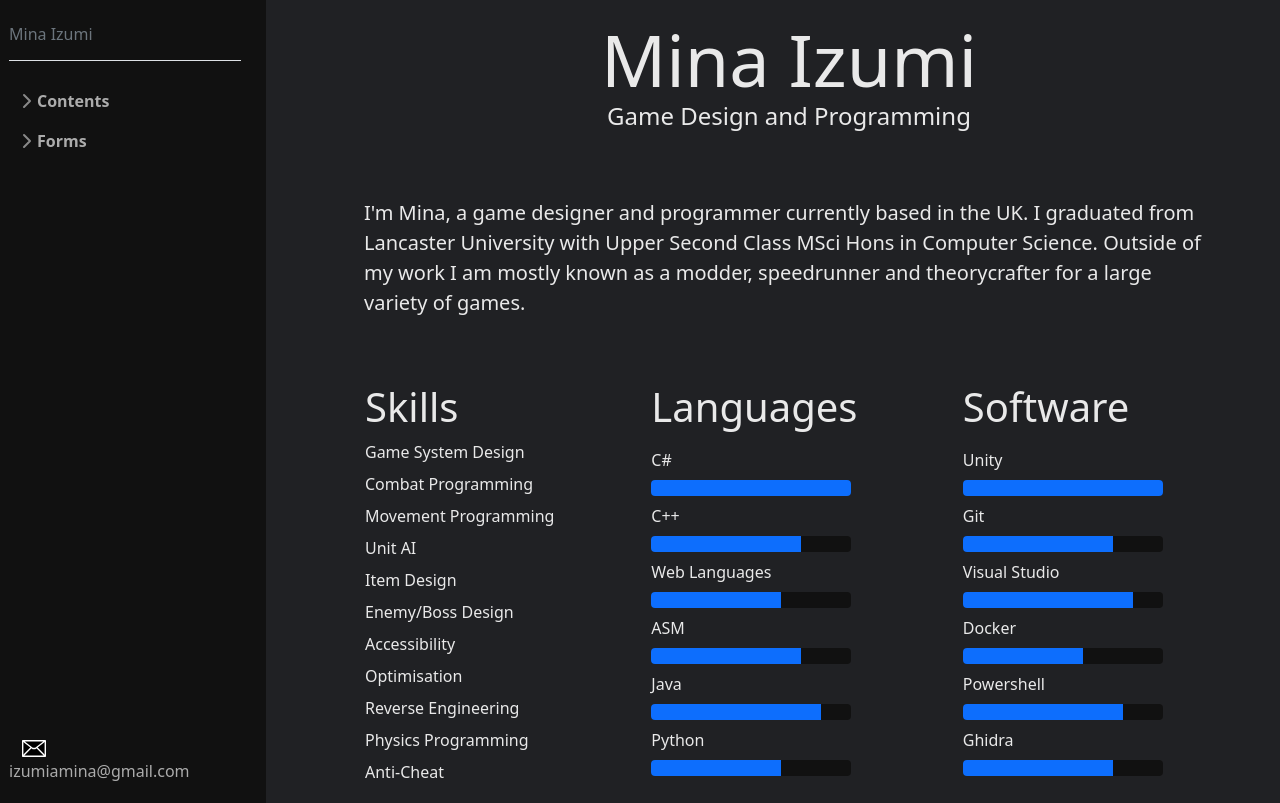
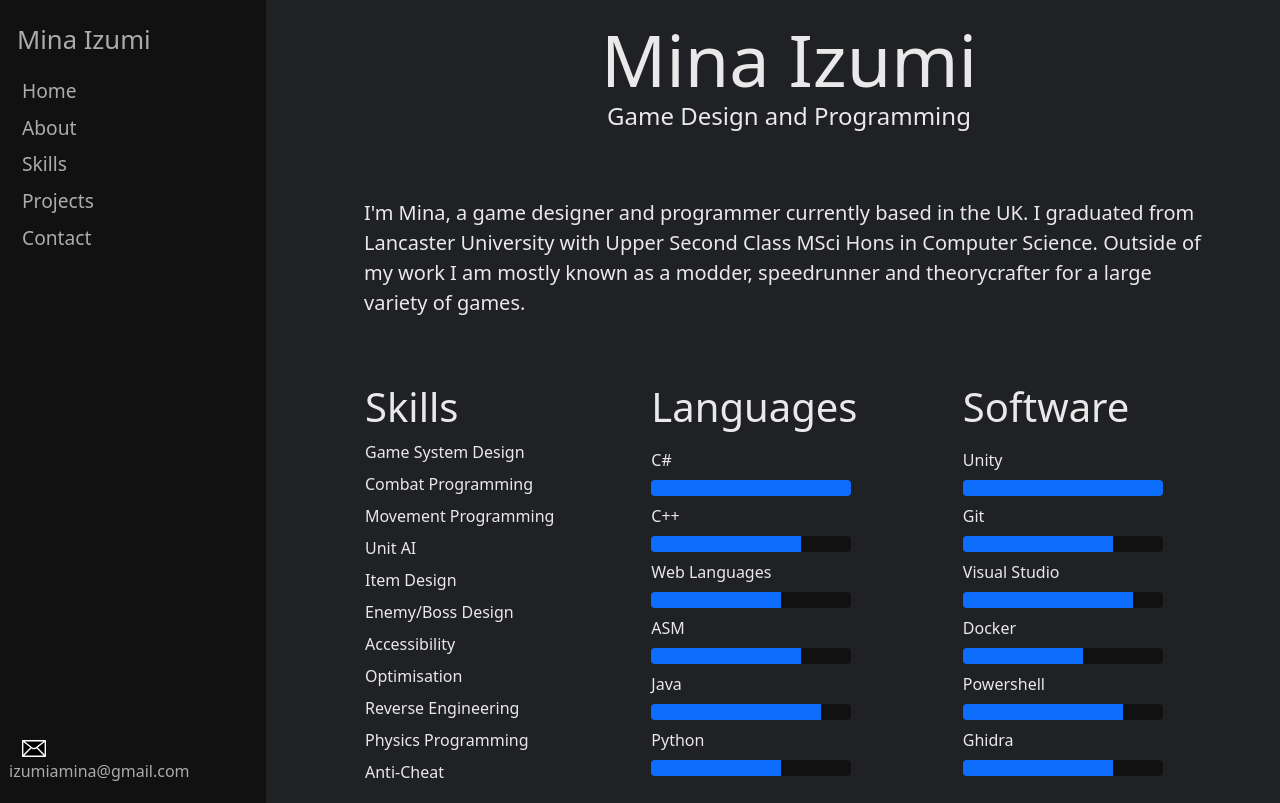
Before and after one commit to minaizumi/minaizumi.github.io, a plain HTML site: page index.html in a window 1280 px wide. Shown: the top 803 px of the page. Drawn offline with nearby package versions, Linux system fonts and the light colour scheme.

Commit message:
Updated nav panel

```diff
--- a/index.html
+++ b/index.html
@@ -41,28 +41,15 @@
     <table class="aside-container">
         <tr>
             <td valign="top">
-                <h2 class="h6 pt-4 pb-3 mb-4 border-bottom">Mina Izumi</h2>
+                <h2 class="h6 pt-4 pb-2 mb-2 nav-header">Mina Izumi</h2>
                 <nav class="small" id="toc">
-                    <ul class="list-unstyled">
+                    <ul class="list-unstyled nav-list">
                         <li class="my-2">
-                            <button class="btn d-inline-flex align-items-center collapsed" data-bs-toggle="collapse" aria-expanded="false" data-bs-target="#contents-collapse" aria-controls="contents-collapse">Contents</button>
-                            <ul class="list-unstyled ps-3 collapse" id="contents-collapse">
-                                <li><a class="d-inline-flex align-items-center rounded" href="#typography">Typography</a></li>
-                                <li><a class="d-inline-flex align-items-center rounded" href="#images">Images</a></li>
-                                <li><a class="d-inline-flex align-items-center rounded" href="#tables">Tables</a></li>
-                                <li><a class="d-inline-flex align-items-center rounded" href="#figures">Figures</a></li>
-                            </ul>
-                        </li>
-                        <li class="my-2">
-                            <button class="btn d-inline-flex align-items-center collapsed" data-bs-toggle="collapse" aria-expanded="false" data-bs-target="#forms-collapse" aria-controls="forms-collapse">Forms</button>
-                            <ul class="list-unstyled ps-3 collapse" id="forms-collapse">
-                                <li><a class="d-inline-flex align-items-center rounded" href="#overview">Overview</a></li>
-                                <li><a class="d-inline-flex align-items-center rounded" href="#disabled-forms">Disabled forms</a></li>
-                                <li><a class="d-inline-flex align-items-center rounded" href="#sizing">Sizing</a></li>
-                                <li><a class="d-inline-flex align-items-center rounded" href="#input-group">Input group</a></li>
-                                <li><a class="d-inline-flex align-items-center rounded" href="#floating-labels">Floating labels</a></li>
-                                <li><a class="d-inline-flex align-items-center rounded" href="#validation">Validation</a></li>
-                            </ul>
+                            <li><a class="d-inline-flex align-items-center rounded" href="#home">Home</a></li>
+                            <li><a class="d-inline-flex align-items-center rounded" href="#about">About</a></li>
+                            <li><a class="d-inline-flex align-items-center rounded" href="#skills">Skills</a></li>
+                            <li><a class="d-inline-flex align-items-center rounded" href="#projects">Projects</a></li>
+                            <li><a class="d-inline-flex align-items-center rounded" href="#contact">Contact</a></li>
                         </li>
                     </ul>
                 </nav>
@@ -79,7 +66,7 @@
 </aside>
 <div class="bd-cheatsheet container-fluid bg-main">
     <section id="content">
-        <article class="my-3" id="name">
+        <article class="my-3" id="home">
             <div class="name-container">
                 <p class="display-2 name-title">Mina Izumi</p>
                 <p class="lead name-subtitle">Game Design and Programming</p>
--- a/script.js
+++ b/script.js
@@ -29,10 +29,6 @@
 
         link.classList.add('active')
 
-        if (parent.classList.contains('collapsed')) {
-            parent.click()
-        }
-
         if (!active) {
             return
         }
--- a/site.css
+++ b/site.css
@@ -83,6 +83,16 @@ a:hover {
 .aside-container {
     height: 100%;
     border-collapse: collapse;
+}
+
+.nav-list {
+    font-size: 1.2rem;
+}
+
+.nav-header {
+    font-size: 1.6rem;
+    color:rgba(255, 255, 255, .65);
+    padding-left: 0.5rem;
 }
 
 .socials-icon {
```
